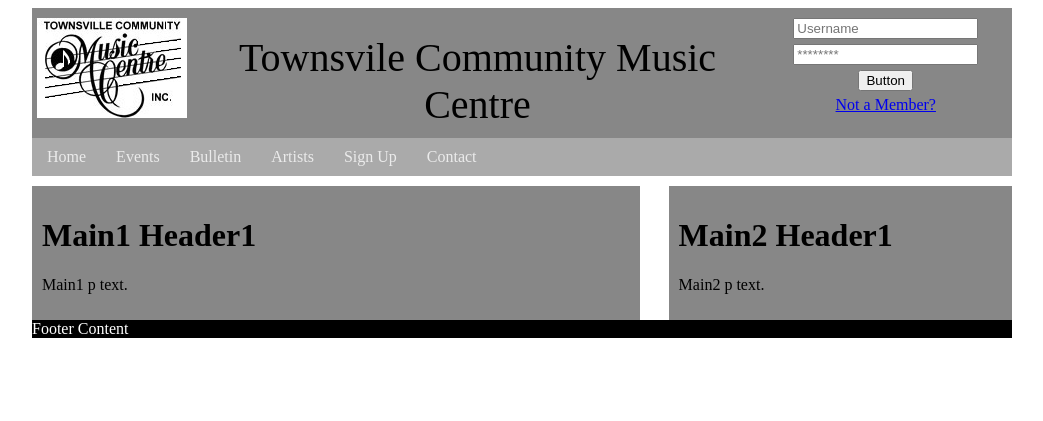
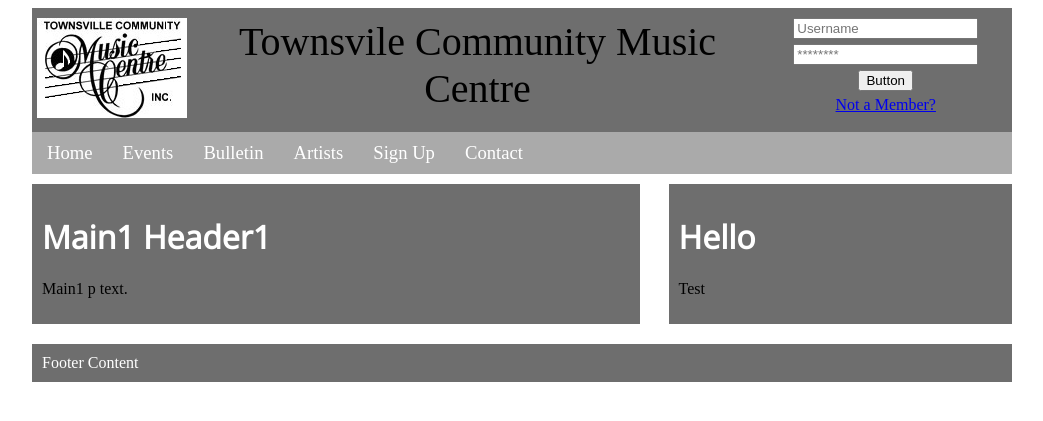
Before and after one commit to konk353535/chairpoker, a PHP site: page /template.html in a window 1280 px wide. Shown: the top 421 px of the page, without its empty margins (118-1161 px from the left). Run offline with PHP 8.4, Linux system fonts and the light colour scheme.

Commit message:
Few more changes to template.html

```diff
--- a/website/mainstyle.css
+++ b/website/mainstyle.css
@@ -1,9 +1,11 @@
 @charset "utf-8";
-#wrapper {
+.wrapper {
 	margin-left: auto;
 	margin-right: auto;
-	background-color: #878787;
 	width: 980px;
+}
+.bgPrimary {
+    background-color: #6e6e6e;
 }
 #header {
 	padding-bottom: 10px;
@@ -24,11 +26,10 @@
 	padding-left: 5px;
 	margin-right: 5px;
 }
-#footer {
-	float: left;
-    width: 100%;
-	color: #FFFFFF;
-	background-color: #000000;
+.footer {
+    padding: 10px;
+    color: #FFFFFF;
+    margin-top: 20px;
 }
 /*
 .navbar li {
@@ -50,42 +51,9 @@
 .banner  {
 	font-size: 40px;
 }
-#main1 p {
-	padding-left: 10px;
-	font-family: Segoe, "Segoe UI", "DejaVu Sans", "Trebuchet MS", Verdana, sans-serif;
-	font-size: 14px;
-}
-/*
-.navbar a:link, a:visited {
-    display: block;
-    width: 110px;
-    font-weight: bold;
-    color: #FFFFFF;
-    background-color: #AAAAAA;
-    text-align: center;
-    padding: 4px;
-    text-decoration: none;
-    text-transform: uppercase;
-}
-.navbar a:hover, a:active {
-    background-color: #444444;
-}
-*/
-#main2 h1 {
-	font-size: 20px;
-	font-weight: bold;
-	font-family: Tahoma, sans-serif;
-}
-#main2 p  {
-	padding-left: 10px;
-	font-family: Segoe, "Segoe UI", "DejaVu Sans", "Trebuchet MS", Verdana, sans-serif;
-	font-size: 12px;
-}
-#main1 h1 {
-	font-family: Tahoma, sans-serif;
-	font-weight: bold;
-	font-size: 30px;
-}
+
+
+
 .navSearch {
 	width: 174px;
 }
@@ -94,6 +62,7 @@
     width: 58%;
     display: inline-block;
     text-align: center;
+    vertical-align: top;
 }
 
 .headerImage {
@@ -120,6 +89,7 @@
     padding: 10px;
     padding-right: 15px;
     padding-left: 15px;
+    font-size: 14pt;
 }
 .navbar ul li{
     display: inline;
@@ -136,11 +106,11 @@
 }
 .navbar ul li a:hover, .navbar ul li a:active {
     background-color: #444444;
-    color: #ebebeb;
+    color: #FFFFFF;
 }
 .navbar a {
     text-decoration: none;
-    color: #ebebeb;
+    color: #FFFFFF;
 }
 .bg-navbar {
     background-color: #AAAAAA;
@@ -149,14 +119,12 @@
 .mainContent {
     width: 60%;
     display: inline-block;
-    background-color: #878787;
     padding: 10px;
 }
 
 .sideContent {
+    display: inline;
     width: 33%;
-    display: inline-block;
-    background-color: #878787;
     padding: 10px;
     float: right;
 }
@@ -164,4 +132,10 @@
 	margin-left: auto;
 	margin-right: auto;
 	width: 980px;
+    display:table;
+
 }
+h1 {
+    font-family: 'Open Sans', sans-serif;
+    color: #FFFFFF;
+}
--- a/website/template.html
+++ b/website/template.html
@@ -4,11 +4,14 @@
     <meta charset="utf-8">
     <title>Townsville Community Music Centre</title>
     <link href="mainstyle.css" rel="stylesheet" type="text/css">
+    <!-- Google Fonts Open Sans -->
+    <link href='http://fonts.googleapis.com/css?family=Open+Sans' rel='stylesheet' type='text/css'>
 </head>
+
 <body>
 
 <!-- Logo + Login Form + Text Title -->
-<div id="wrapper">
+<div class="wrapper bgPrimary">
     <div id="header">
         <div class="loginForm">
             <form id="form1" name="form1" method="post">
@@ -33,7 +36,7 @@
 <!-- End of header (Logo/LoginForm/TextTitle) -->
 
 <!-- Nav Bar -->
-<div id="wrapper">
+<div class="wrapper">
     <div class="bg-navbar">
         <div class="navbar">
             <!-- Comments from one li to the other is a workaround for an issue i was having with small spaces between my navigation bars -->
@@ -52,27 +55,28 @@
 
 <!-- All Content -->
 <div class="allContent">
-    <div class="mainContent">
+    <div class="mainContent bgPrimary">
     <!-- Main Content Here -->
       <h1>Main1 Header1  </h1>
       <p>Main1 p text. </p>
     <!-- End of Main Content -->
     </div>
-    <div class="sideContent">
-    <!-- Side Content Here -->
-        <h1>Main2 Header1</h1>
-        <p>Main2 p text. </p>
-    <!-- End Side Content Here -->
+    <div class="sideContent bgPrimary">
+        <h1>Hello</h1>
+        <p>Test</p>
     </div>
+
 </div>
 <!-- End of all Content -->
 
 <!-- Footer Template -->
-<div id="wrapper">
-    <div id="footer">
-    Footer Content
+
+<div class="wrapper bgPrimary">
+    <div class="footer">
+        Footer Content
     </div>
 </div>
+
 <!-- End Footer Template -->
 
 
```
